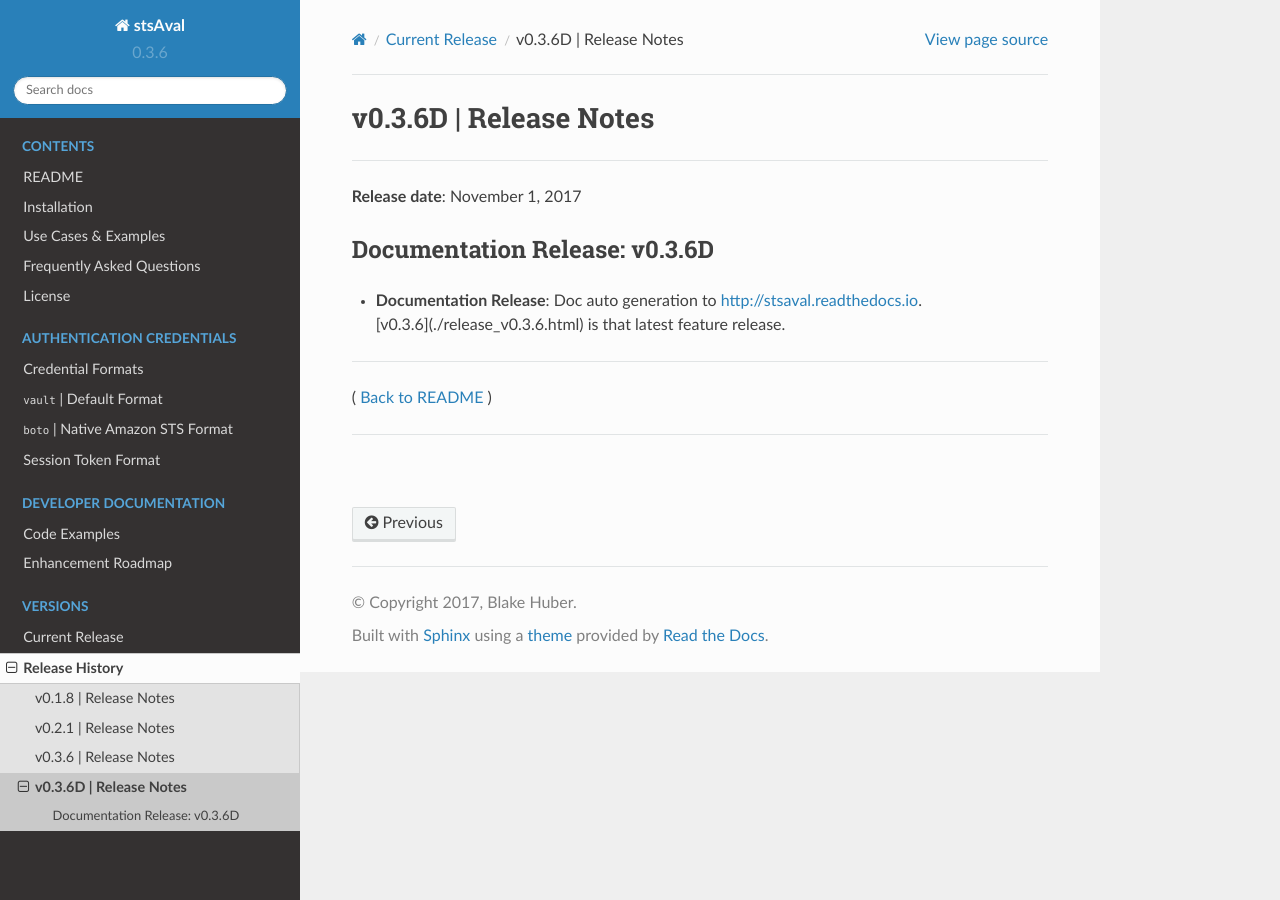
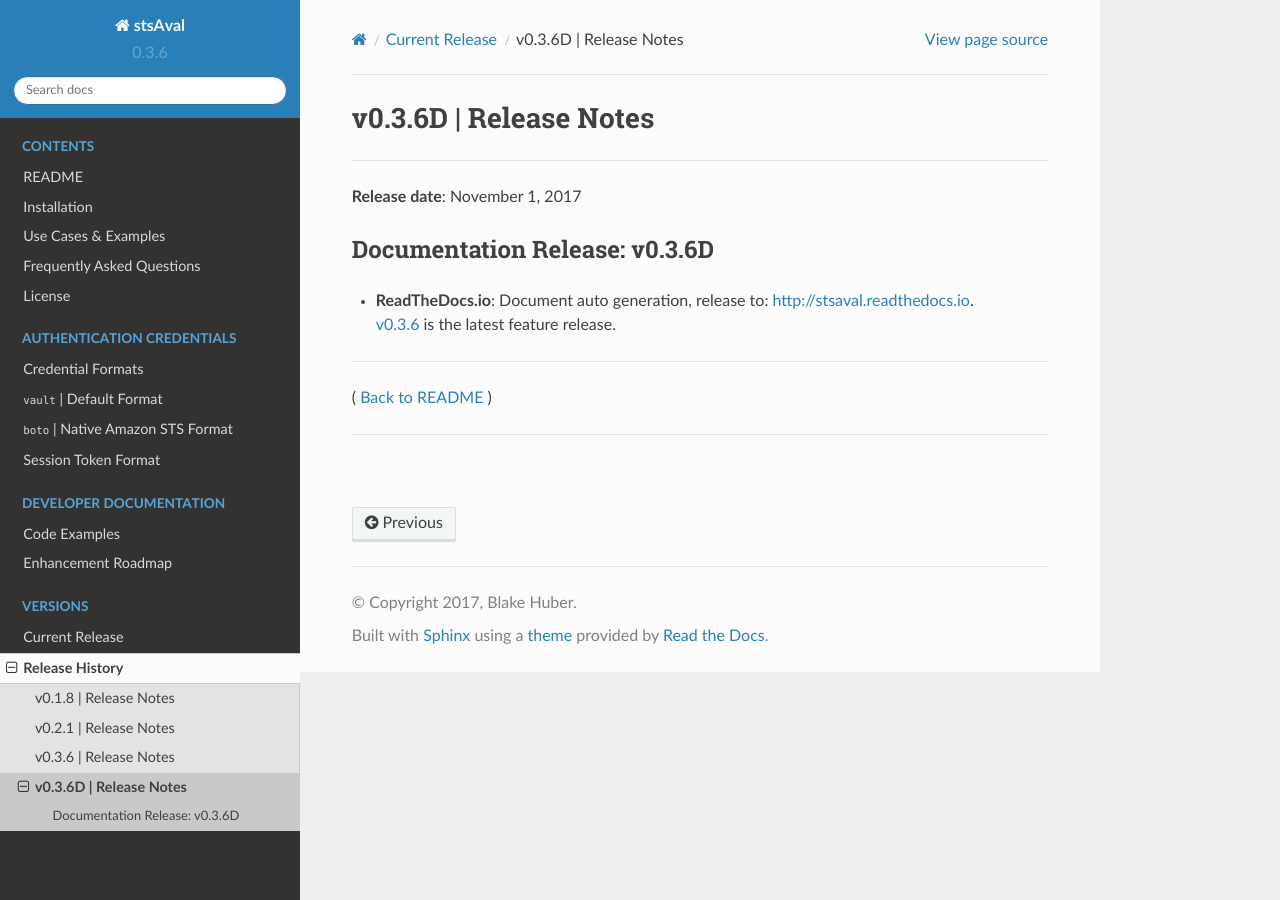
Before and after one commit to fstab50/stslib, a Sphinx documentation site: the page built from docs/releases/release_v0.3.6D.rst, in a window 1280 px wide. Built offline with Sphinx 7.4.7 and the Read the Docs theme 2.0.0, drawn with Linux system fonts in a browser that asks for light colours.

Commit message:
docs/releases/release_v0.3.6D.rst

```diff
--- a/docs/releases/release_v0.3.6D.rst
+++ b/docs/releases/release_v0.3.6D.rst
@@ -10,8 +10,8 @@
 Documentation Release: v0.3.6D
 ------------------------------
 
--  | **Documentation Release**: Doc auto generation to http://stsaval.readthedocs.io.
-   | [v0.3.6](./release_v0.3.6.html) is that latest feature release.
+-  | **ReadTheDocs.io**: Document auto generation, release to: http://stsaval.readthedocs.io.
+   | `v0.3.6 <./release_v0.3.6.html>`__ is the latest feature release.
 
 
 --------------
```
